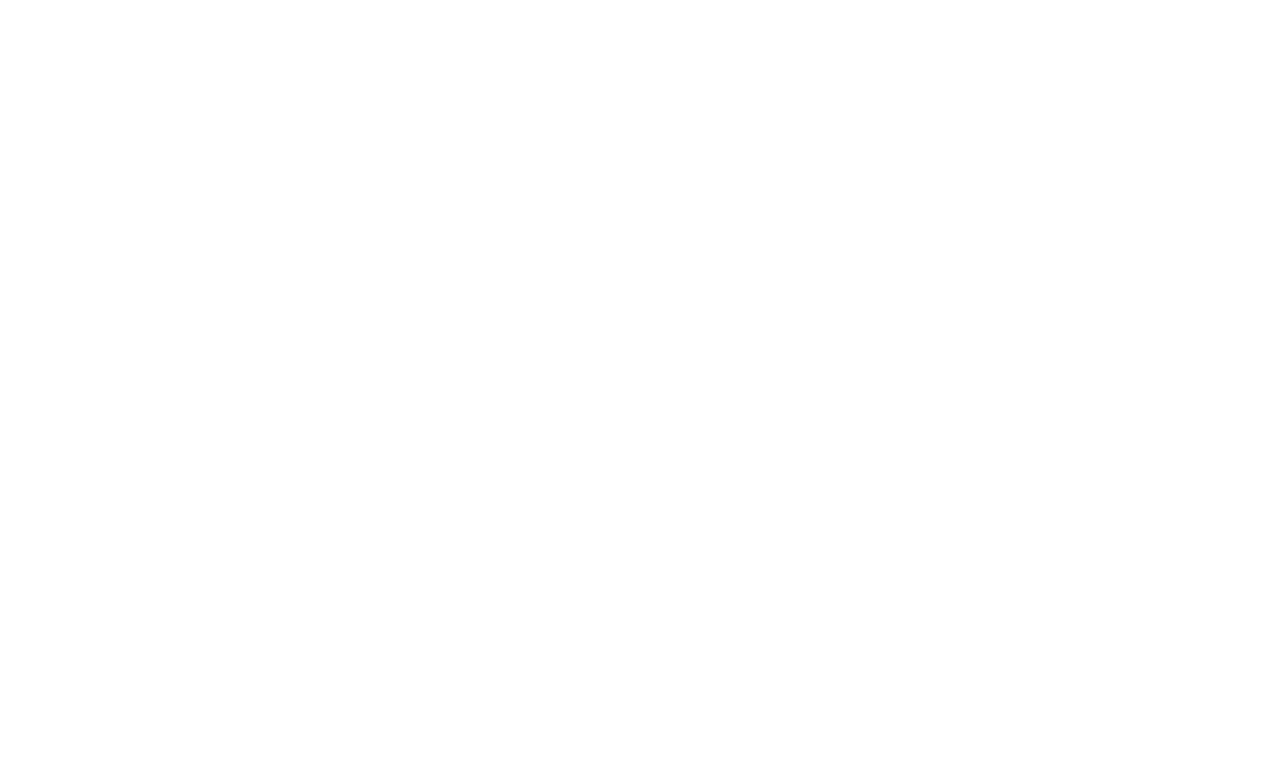
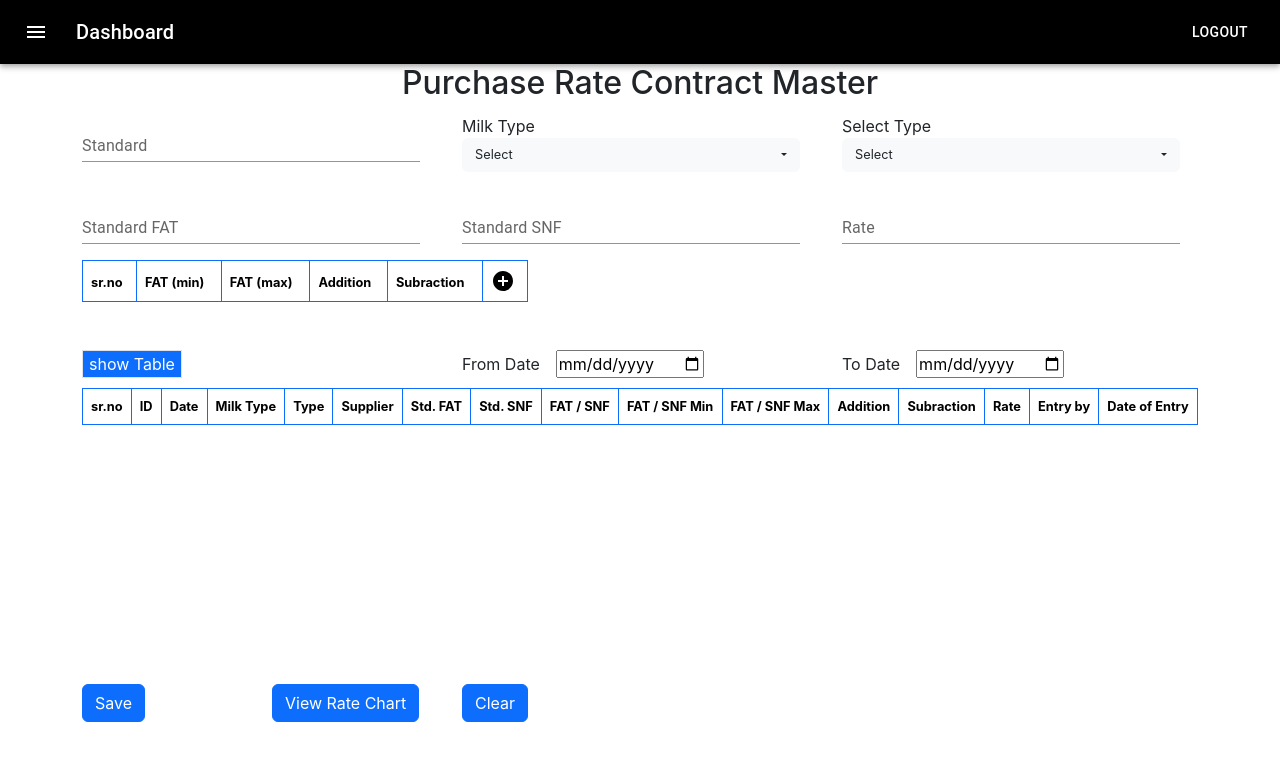
Before and after one commit to MinalChiwande666/dairydashboard, a React (Create React App) app: page /purratecontractmaster in a window 1280 px wide. Before the commit this address had no page. Shown: the top 760 px of the page. Built offline with nearby package versions, Linux system fonts and the light colour scheme.

Commit message:
Bulk Milk Entry page created

```diff
--- a/src/App.js
+++ b/src/App.js
@@ -2,7 +2,7 @@
 
 import './App.css'
 
-import {BrowserRouter,Route,Routes} from 'react-router-dom'
+import { BrowserRouter, Route, Routes } from 'react-router-dom'
 import Home from './pages/Home'
 import Dashboard from './pages/Dashboard'
 import Accountmaster from './pages/Modules/MasterModule/maimaster/Accountmaster'
@@ -12,6 +12,7 @@
 import Milkchalan from './pages/Modules/MilkchalanModule/Milkchalan'
 import Milkpurchase from './pages/Modules/Chillingcenter/MIlkpurchase/Milkpurchase'
 import Milklist from './pages/Modules/Chillingcenter/MIlkpurchase/Milklist'
+import PurRateContractMaster from './pages/Modules/BulkMilkModule/BulkMilkEntry/PurRateContractMaster'
 
 const App = () => {
   const useractive = JSON.parse(localStorage.getItem('username'))
@@ -28,9 +29,12 @@
           <Route path='/accountmaster' element={<><Accountmaster /></>} />
           <Route path='/customermaster' element={<><Customermaster /></>} />
           <Route path='/chilingcenter' element={<><PurchaseMilk /></>} />
- <Route path='/milkchalan' element={<><Milkchalan/></>}/>
- <Route path='/milkpurchase' element={<><Milkpurchase/></>}/>
- <Route path='/milklist' element={<><Milklist/></>}/>
+          <Route path='/milkchalan' element={<><Milkchalan /></>} />
+          <Route path='/milkpurchase' element={<><Milkpurchase /></>} />
+          <Route path='/milklist' element={<><Milklist /></>} />
+
+
+          <Route path='/purratecontractmaster' element={<><PurRateContractMaster /></>} />
         </Routes>
       </BrowserRouter>
     </>
--- /dev/null
+++ b/src/component/Modules/BulkMilkModule/BulkMilkEntry/BulkMilkEntry.css
@@ -0,0 +1,3 @@
+.tablestyle{
+    width: 450px;
+}
--- /dev/null
+++ b/src/component/Modules/BulkMilkModule/BulkMilkEntry/PurRateContractMasterCom.js
@@ -0,0 +1,198 @@
+import React, { useState } from 'react'
+import Box from '@mui/material/Box';
+import TextField from '@mui/material/TextField';
+import { createTheme, ThemeProvider, useTheme } from '@mui/material/styles'
+import AddCircleIcon from '@mui/icons-material/AddCircle';
+import CancelIcon from '@mui/icons-material/Cancel';
+import './BulkMilkEntry.css'
+
+const PurRateContractMasterCom = () => {
+
+  const [data, setData] = useState([])
+
+  const deleteData = (i) =>{
+    setData(data.slice(0,i))
+  }
+
+
+  return (
+    <div className='container'>
+      <h3 className='text-center' style={{ fontSize: '2rem' }}>Purchase Rate Contract Master</h3>
+      <div className='row'>
+
+        <div className='col-12 col-md-4 col-sm-12 mt-1'>
+          <TextField style={{ width: "95%" }}
+            id="standard-basic" label="Standard" variant="standard" />
+        </div>
+
+        <div className='col-12 col-md-4 col-sm-12 mt-1'>
+          <div>Milk Type</div>
+          <div>
+            <div className="dropdown">
+              <button
+                style={{ width: '95%', textAlign: 'start', display: 'flex', alignItems: 'center', justifyContent: 'space-between', fontSize: '0.8rem' }}
+                className="btn bg-light " type="button" data-bs-toggle="dropdown" aria-expanded="false">Select
+                <div className='dropdown-toggle'>
+                </div>
+              </button>
+              <ul className="dropdown-menu">
+                <li className='dropdown-item'>Cow</li>
+                <li className='dropdown-item'>Buffalo</li>
+              </ul>
+            </div>
+          </div>
+        </div>
+
+        <div className='col-12 col-md-4 col-sm-12 mt-1'>
+          <div>Select Type</div>
+          <div>
+            <div className="dropdown">
+              <button
+                style={{ width: '95%', textAlign: 'start', display: 'flex', alignItems: 'center', justifyContent: 'space-between', fontSize: '0.8rem' }}
+                className="btn bg-light " type="button" data-bs-toggle="dropdown" aria-expanded="false">Select
+                <div className='dropdown-toggle'>
+                </div>
+              </button>
+              <ul className="dropdown-menu">
+                <li className='dropdown-item'>Common</li>
+                <li className='dropdown-item'>Supplier</li>
+              </ul>
+            </div>
+          </div>
+        </div>
+
+      </div>
+
+      <div className='row'>
+
+        <div className='col-12 col-md-4 col-sm-12 mt-4'>
+          <TextField
+            type='number'
+            style={{ width: '95%' }}
+            label={'Standard FAT'}
+            className='txtsize' variant="standard"
+          />
+        </div>
+
+        <div className='col-12 col-md-4 col-sm-12 mt-4'>
+          <TextField
+            type='number'
+            style={{ width: '95%' }}
+            label={'Standard SNF'}
+            className='txtsize' variant="standard"
+          />
+        </div>
+
+        <div className='col-12 col-md-4 col-sm-12 mt-4'>
+          <TextField
+            type='number'
+            style={{ width: '95%' }}
+            label={'Rate'}
+            className='txtsize' variant="standard"
+          />
+        </div>
+      </div>
+
+      <div className='mt-3'>
+        <table class="table table-bordered border-primary" style={{ width: "40%", fontSize: "0.8rem" }}>
+          <thead>
+            <tr>
+              <th scope="col">sr.no</th>
+              <th scope="col">FAT&nbsp;(min)</th>
+              <th scope="col">FAT&nbsp;(max)</th>
+              <th scope="col">Addition</th>
+              <th scope="col">Subraction</th>
+              <th scope="col"><AddCircleIcon onClick={() => (setData([...data, "hello"]))} /></th>
+            </tr>
+          </thead>
+          <tbody>
+
+            {
+              data.map((item, i) => {
+                return(
+                <tr>
+                  <th scope="row">{i + 1}</th>
+                  <td>
+                    <input type="text" style={{ width: "80%", fontSize: "0.8rem" }} />
+                  </td>
+                  <td>
+                    <input type="text" style={{ width: "80%", fontSize: "0.8rem" }} />
+                  </td>
+                  <td>
+                    <input type="text" style={{ width: "80%", fontSize: "0.8rem" }} />
+                  </td>
+                  <td>
+                    <input type="text" style={{ width: "80%", fontSize: "0.8rem" }} />
+                  </td>
+                  <td><CancelIcon onClick={()=>{deleteData(i)}}/></td>
+                </tr>
+              )})
+            }
+          </tbody>
+        </table>
+      </div>
+
+      <div className='mt-5'>
+        <div className='row'>
+          <div className='col-12 col-md-4 col-sm-12'>
+            <button className='bg-primary border border-none border-radius-rounded text-white'>show Table</button>
+          </div>
+
+          <div className='col-12 col-md-4 col-sm-12'>
+            <label>From Date</label>
+            <input type="date" className='mx-3' />
+          </div>
+
+          <div className='col-12 col-md-4 col-sm-12'>
+            <label>To Date</label>
+            <input type="date" className='mx-3' />
+          </div>
+        </div>
+
+        <div style={{ height: "35vh", overflow: 'scroll', marginTop: "10px" }}>
+          <table className='table table-bordered border-primary' style={{ width: "100%", fontSize: "0.8rem" }}>
+            <thead>
+              <tr>
+                <th scope='col'>sr.no</th>
+                <th scope='col'>ID</th>
+                <th scope='col'>Date</th>
+                <th scope='col'>Milk Type</th>
+                <th scope='col'>Type</th>
+                <th scope='col'>Supplier</th>
+                <th scope='col'>Std. FAT</th>
+                <th scope='col'>Std. SNF</th>
+                <th scope='col'>FAT / SNF</th>
+                <th scope='col'>FAT / SNF Min</th>
+                <th scope='col'>FAT / SNF Max</th>
+                <th scope='col'>Addition</th>
+                <th scope='col'>Subraction</th>
+                <th scope='col'>Rate</th>
+                <th scope='col'>Entry by</th>
+                <th scope='col'>Date of Entry</th>
+              </tr>
+            </thead>
+          </table>
+
+        </div>
+      </div>
+
+      <div className='mt-3'>
+        <div className='row'>
+          <div className='col-2'>
+            <button className='btn btn-primary'>Save</button>
+          </div>
+          <div className='col-2'>
+            <button className='btn btn-primary'>View Rate Chart</button>
+          </div>
+          <div className='col-2'>
+            <button className='btn btn-primary'>Clear</button>
+          </div>
+        </div>
+
+      </div>
+
+    </div>
+  )
+}
+
+export default PurRateContractMasterCom
--- a/src/component/sidebar/Sidebar.js
+++ b/src/component/sidebar/Sidebar.js
@@ -127,6 +127,12 @@
 
 
                     </SubMenu>
+
+                    <SubMenu label= "Bulk Milk Entry">
+                        <MenuItem onClick={() => navigate('/purratecontractmaster')}>
+                            PurRate Contract Master
+                        </MenuItem>
+                    </SubMenu>
                 </Menu>
 
                 <Divider />
--- /dev/null
+++ b/src/pages/Modules/BulkMilkModule/BulkMilkEntry/PurRateContractMaster.js
@@ -0,0 +1,14 @@
+import React from 'react'
+import Navbar from '../../../../component/navbar/Navbar'
+import PurRateContractMasterCom from '../../../../component/Modules/BulkMilkModule/BulkMilkEntry/PurRateContractMasterCom'
+
+const PurRateContractMaster = () => {
+  return (
+    <div>
+        <Navbar/>
+        <PurRateContractMasterCom/>
+    </div>
+  )
+}
+
+export default PurRateContractMaster
```
Lines whose indentation alone changed are shown as unchanged.
